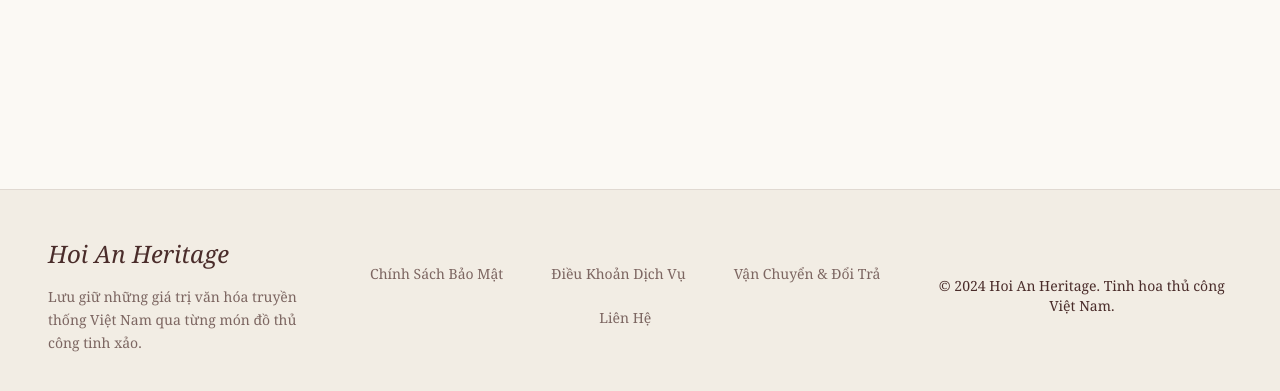
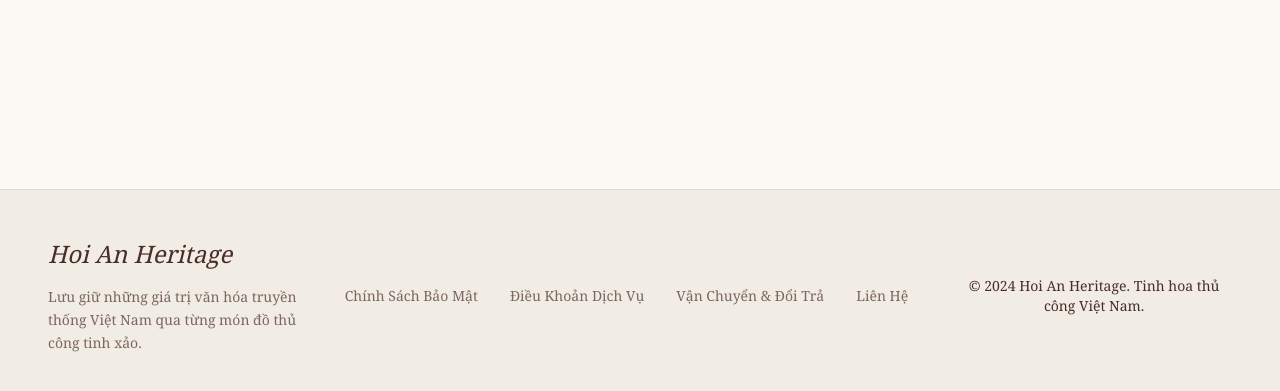
Before and after one commit to Vi0307/TMDT, a plain HTML site: page TMĐT/fe/chitietsanpham.html in a window 1280 px wide. Shown: the part 2073-2464 px from the top of the page. Drawn offline with nearby package versions, Linux system fonts and the light colour scheme.

Commit message:
fix chi tiet sp

```diff
--- a/TMĐT/fe/chitietsanpham.html
+++ b/TMĐT/fe/chitietsanpham.html
@@ -109,10 +109,10 @@
 <!-- TopNavBar -->
 <header class="bg-[#FAF9F6] dark:bg-stone-900 shadow-sm dark:shadow-none border-b border-[#4A2C2A]/10 sticky top-0 z-50">
 <div class="flex justify-between items-center w-full px-8 py-4 max-w-screen-2xl mx-auto">
-<div class="text-2xl font-serif font-bold text-[#4A2C2A] dark:text-stone-100 uppercase tracking-tighter">
+<div class="text-2xl font-bold text-[#4A2C2A] dark:text-stone-100 uppercase tracking-tighter" style="font-family:'Noto Serif',serif;">
                 Hoi An Heritage
             </div>
-<nav class="hidden md:flex items-center gap-8 font-serif text-base tracking-wide">
+<nav class="hidden md:flex items-center gap-8 text-base tracking-wide" style="font-family:'Noto Serif',serif;">
 <a class="text-[#8B0000] dark:text-red-400 border-b-2 border-[#8B0000] pb-1 font-semibold" href="#">Lồng Đèn</a>
 <a class="text-[#4A2C2A] dark:text-stone-400 hover:text-[#8B0000] transition-colors" href="#">Gốm Sứ</a>
 <a class="text-[#4A2C2A] dark:text-stone-400 hover:text-[#8B0000] transition-colors" href="#">Đồ Gỗ</a>
@@ -301,20 +301,20 @@
 <footer class="bg-[#F2EDE4] dark:bg-stone-950 py-12 border-t border-[#4A2C2A]/10 mt-24">
 <div class="flex flex-col md:flex-row justify-between items-center px-12 max-w-7xl mx-auto gap-12">
 <div class="flex flex-col gap-4 text-center md:text-left">
-<div class="font-serif italic text-2xl text-[#4A2C2A] dark:text-stone-200">
+<div class="italic text-2xl text-[#4A2C2A] dark:text-stone-200" style="font-family:'Noto Serif',serif;">
                     Hoi An Heritage
                 </div>
-<p class="text-[#4A2C2A]/70 font-serif text-sm max-w-xs leading-relaxed">
+<p class="text-[#4A2C2A]/70 text-sm max-w-xs leading-relaxed" style="font-family:'Noto Serif',serif;">
                     Lưu giữ những giá trị văn hóa truyền thống Việt Nam qua từng món đồ thủ công tinh xảo.
                 </p>
 </div>
-<div class="flex flex-wrap justify-center gap-x-12 gap-y-6">
-<a class="text-[#4A2C2A]/70 dark:text-stone-500 hover:text-[#E5A022] transition-colors font-serif text-sm" href="#">Chính Sách Bảo Mật</a>
-<a class="text-[#4A2C2A]/70 dark:text-stone-500 hover:text-[#E5A022] transition-colors font-serif text-sm" href="#">Điều Khoản Dịch Vụ</a>
-<a class="text-[#4A2C2A]/70 dark:text-stone-500 hover:text-[#E5A022] transition-colors font-serif text-sm" href="#">Vận Chuyển &amp; Đổi Trả</a>
-<a class="text-[#4A2C2A]/70 dark:text-stone-500 hover:text-[#E5A022] transition-colors font-serif text-sm" href="#">Liên Hệ</a>
+<div class="flex flex-nowrap justify-center gap-x-8">
+<a class="text-[#4A2C2A]/70 dark:text-stone-500 hover:text-[#E5A022] transition-colors text-sm whitespace-nowrap" href="#" style="font-family:'Noto Serif',serif;">Chính Sách Bảo Mật</a>
+<a class="text-[#4A2C2A]/70 dark:text-stone-500 hover:text-[#E5A022] transition-colors text-sm whitespace-nowrap" href="#" style="font-family:'Noto Serif',serif;">Điều Khoản Dịch Vụ</a>
+<a class="text-[#4A2C2A]/70 dark:text-stone-500 hover:text-[#E5A022] transition-colors text-sm whitespace-nowrap" href="#" style="font-family:'Noto Serif',serif;">Vận Chuyển &amp; Đổi Trả</a>
+<a class="text-[#4A2C2A]/70 dark:text-stone-500 hover:text-[#E5A022] transition-colors text-sm whitespace-nowrap" href="#" style="font-family:'Noto Serif',serif;">Liên Hệ</a>
 </div>
-<div class="text-[#4A2C2A] dark:text-stone-300 font-serif text-sm text-center">
+<div class="text-[#4A2C2A] dark:text-stone-300 text-sm text-center" style="font-family:'Noto Serif',serif;">
                 © 2024 Hoi An Heritage. Tinh hoa thủ công Việt Nam.
             </div>
 </div>
```
